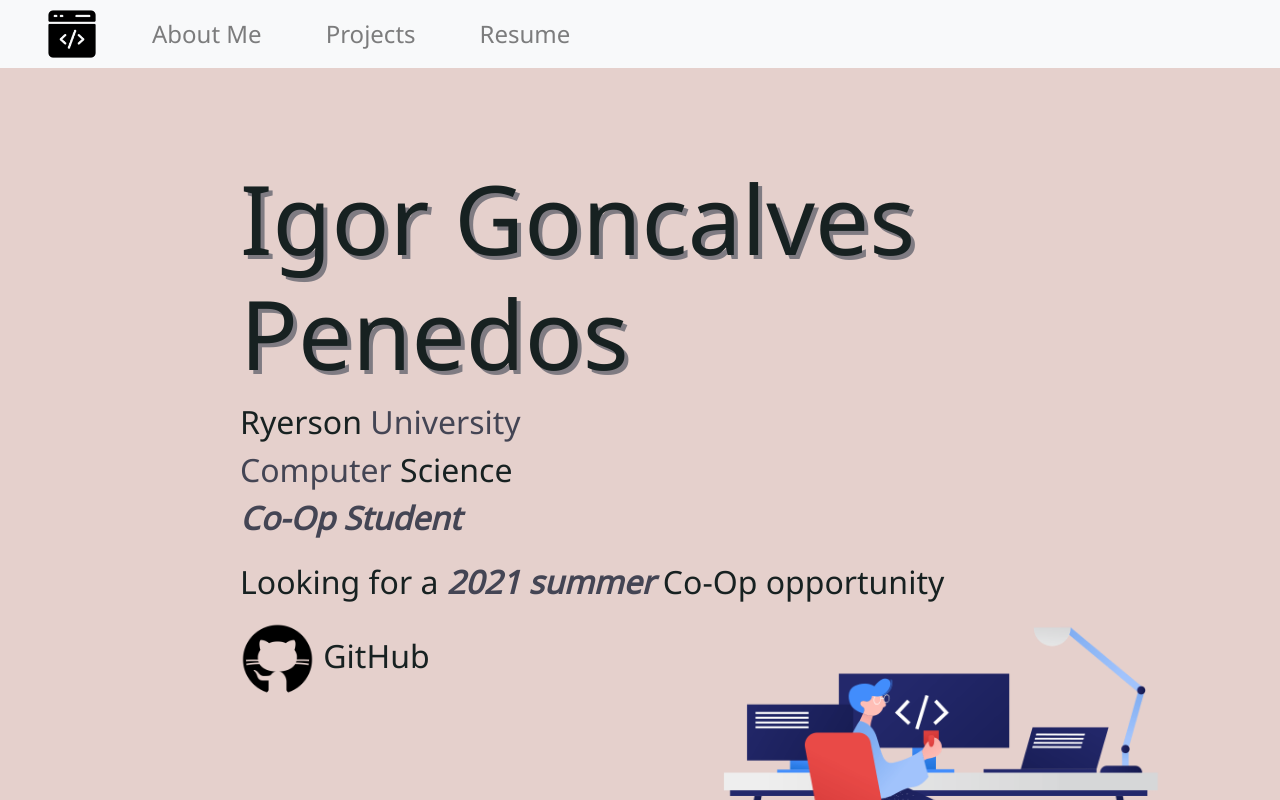
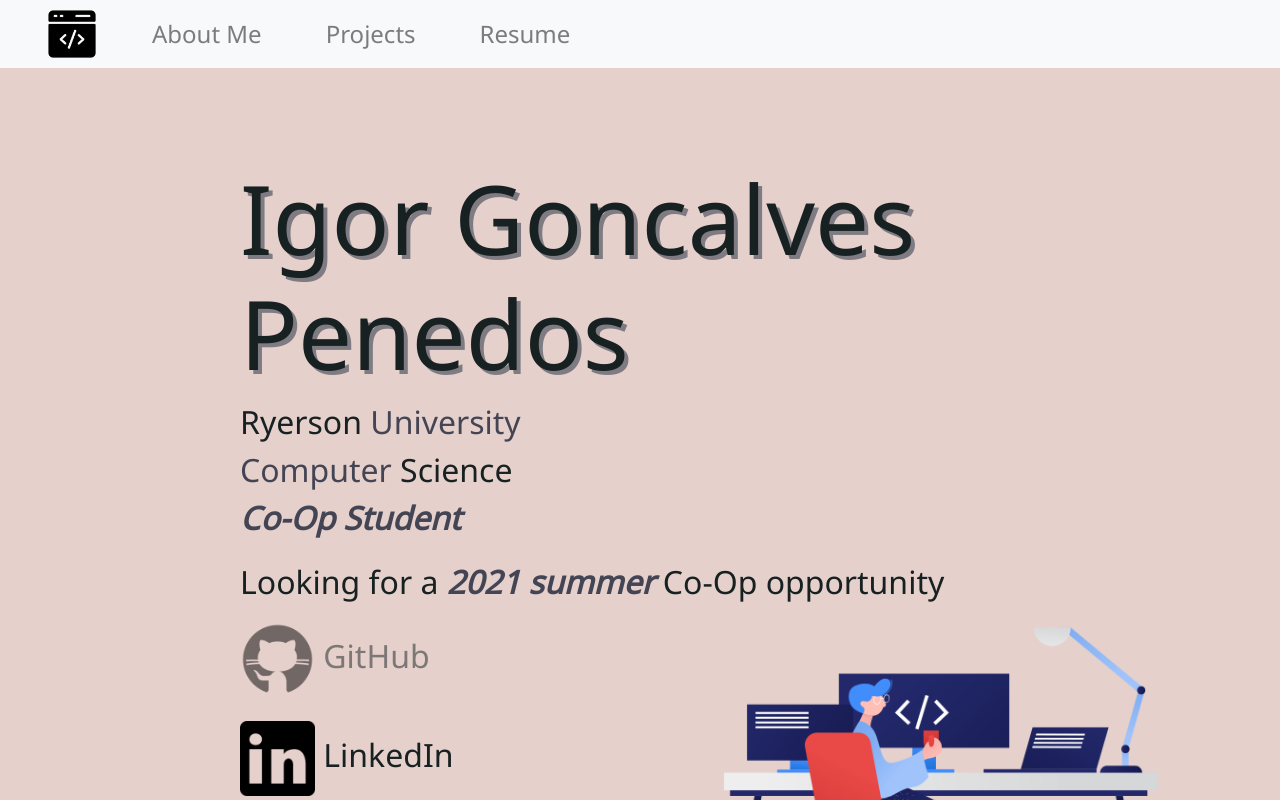
Before and after one commit to igorpenedos/PersonalWebsite, a plain HTML site: page index.html in a window 1280 px wide. In both pictures the pointer is over the link "GitHub". Shown: the top 800 px of the page. Drawn offline with nearby package versions, Linux system fonts and the light colour scheme.

Commit message:
graphics and animations to main page

```diff
--- a/index.html
+++ b/index.html
@@ -55,6 +55,9 @@
         <img src="./desk.png" alt="desk" width="650" class="d-none d-xl-block imgRight">
         <p class="fadeIn">Looking for a <em><strong class="contentTextA">2021 summer</strong></em> Co-Op opportunity</p>
         <a href="https://github.com/igorpenedos" target="_BLANK"><img src="./github.png" alt="github" width="75"> GitHub</a>
+        <br>
+        <br>
+        <a href="https://www.linkedin.com/in/igor-penedos-9650261b0/" target="_BLANK"><img src="./linkedin.png" alt="linkedin" width="75"> LinkedIn</a>
     </div>
 </body>
 
--- a/style.css
+++ b/style.css
@@ -35,6 +35,12 @@ body{
     text-decoration: none;
     color: #172121;
     font-size: 2rem;
+    opacity: 100%;
+}
+
+.mainContent a:hover{
+    opacity: 50%;
+    transition: 1s ease;
 }
 
 .imgRight{
```
Also changed, not shown: linkedin.png (added).
